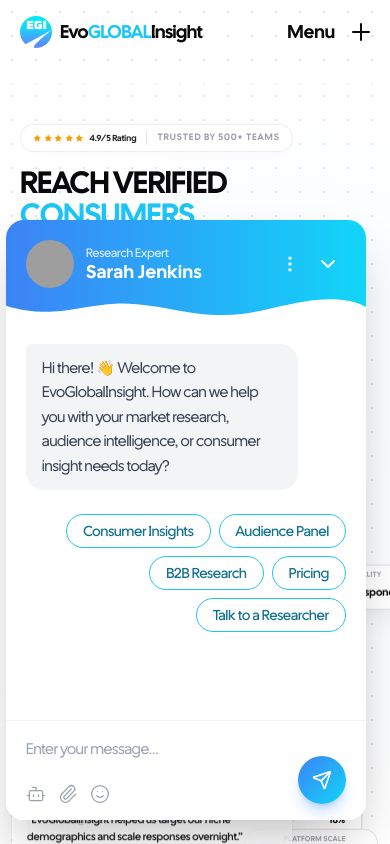
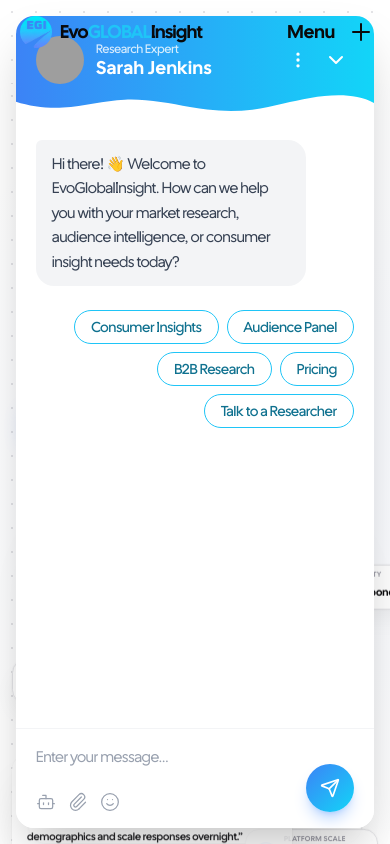
Before and after one commit to Himaanshuuuu04/Survey-Platform, a Next.js app: page / in a window 390 px wide. Both pictures are taken after a click on the button 334 px from the left and 788 px from the top of the page. Shown: the top 844 px of the page. Built offline with nearby package versions, Linux system fonts and the light colour scheme; grey boxes are pictures that could not be loaded.

Commit message:
feat: implement Chatbot component with Markdown rendering and AI integration

```diff
--- a/components/Chatbot.tsx
+++ b/components/Chatbot.tsx
@@ -374,7 +374,7 @@
   };
 
   return (
-    <div className="fixed bottom-6 right-6 z-50">
+    <div className="fixed bottom-4 right-4 sm:bottom-6 sm:right-6 z-50">
       <AnimatePresence>
         {isOpen && (
           <motion.div
@@ -382,8 +382,7 @@
             animate={{ opacity: 1, x: 0, scale: 1 }}
             exit={{ opacity: 0, x: 300, scale: 0.95 }}
             transition={{ type: "spring", damping: 28, stiffness: 250 }}
-            className="w-[360px] bg-white rounded-2xl shadow-2xl overflow-hidden flex flex-col absolute bottom-0 right-0 origin-bottom-right"
-            style={{ height: "600px", maxHeight: "80vh" }}
+            className="w-[calc(100vw-32px)] sm:w-[360px] h-[calc(100dvh-32px)] sm:h-[600px] max-h-[calc(100dvh-32px)] sm:max-h-[80vh] bg-white rounded-2xl shadow-2xl overflow-hidden flex flex-col absolute bottom-0 right-0 origin-bottom-right"
           >
             {/* Header Section */}
             <div className="relative">
@@ -495,7 +494,7 @@
             <div className="px-5 py-4 border-t border-gray-100 bg-white relative">
               {/* Emoji Picker Overlay */}
               {emojiOpen && (
-                <div className="absolute bottom-20 left-5 bg-white border border-gray-200 shadow-xl rounded-xl p-3 flex gap-2 z-30 animate-in fade-in slide-in-from-bottom-2 duration-200">
+                <div className="absolute bottom-20 left-5 bg-white border border-gray-200 shadow-xl rounded-xl p-3 flex flex-wrap justify-center gap-2 max-w-[260px] sm:max-w-none z-30 animate-in fade-in slide-in-from-bottom-2 duration-200">
                   {["😊", "👍", "👋", "🔥", "💡", "🚀", "📊", "❤️"].map((emoji) => (
                     <button
                       key={emoji}
```
